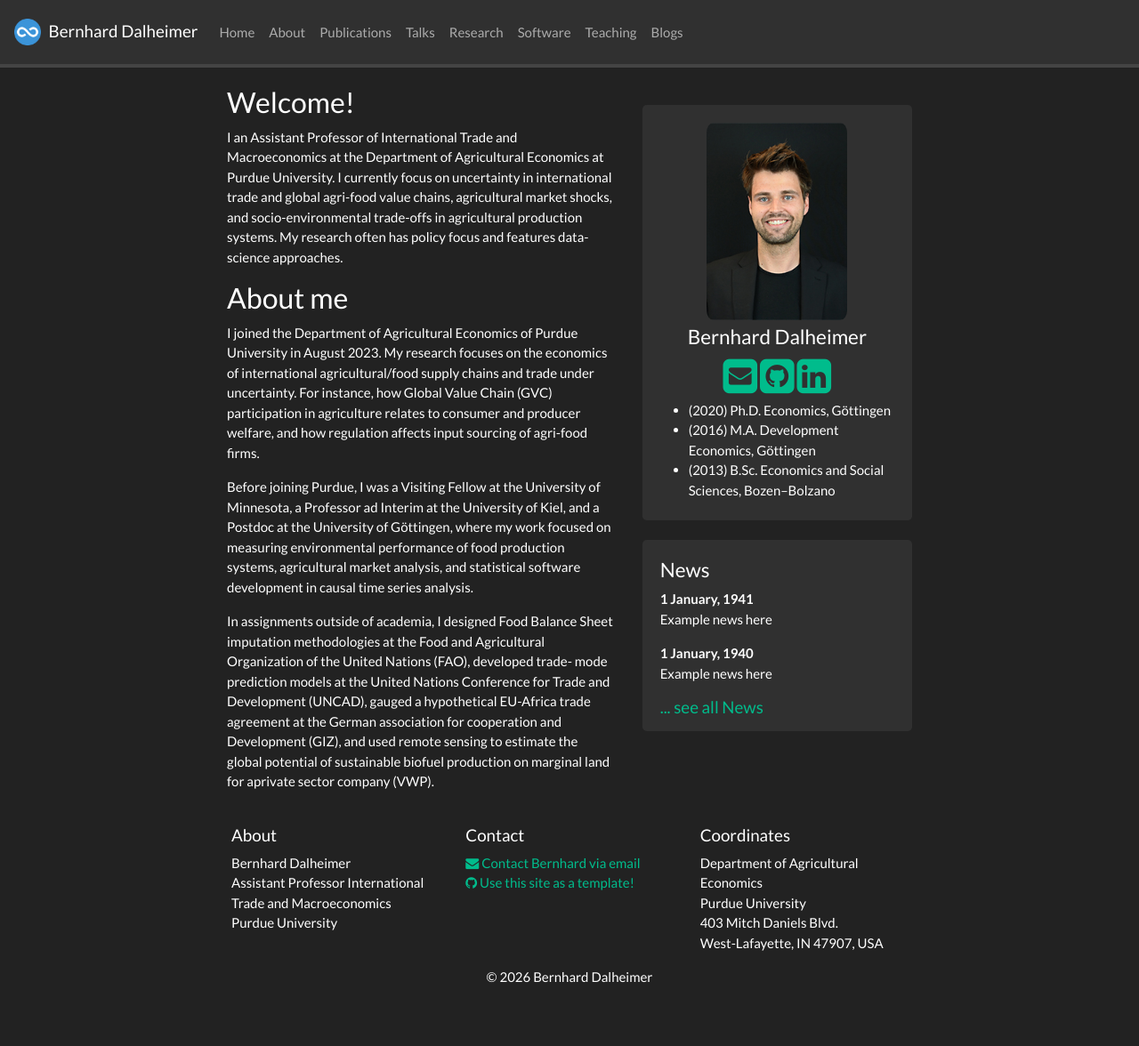
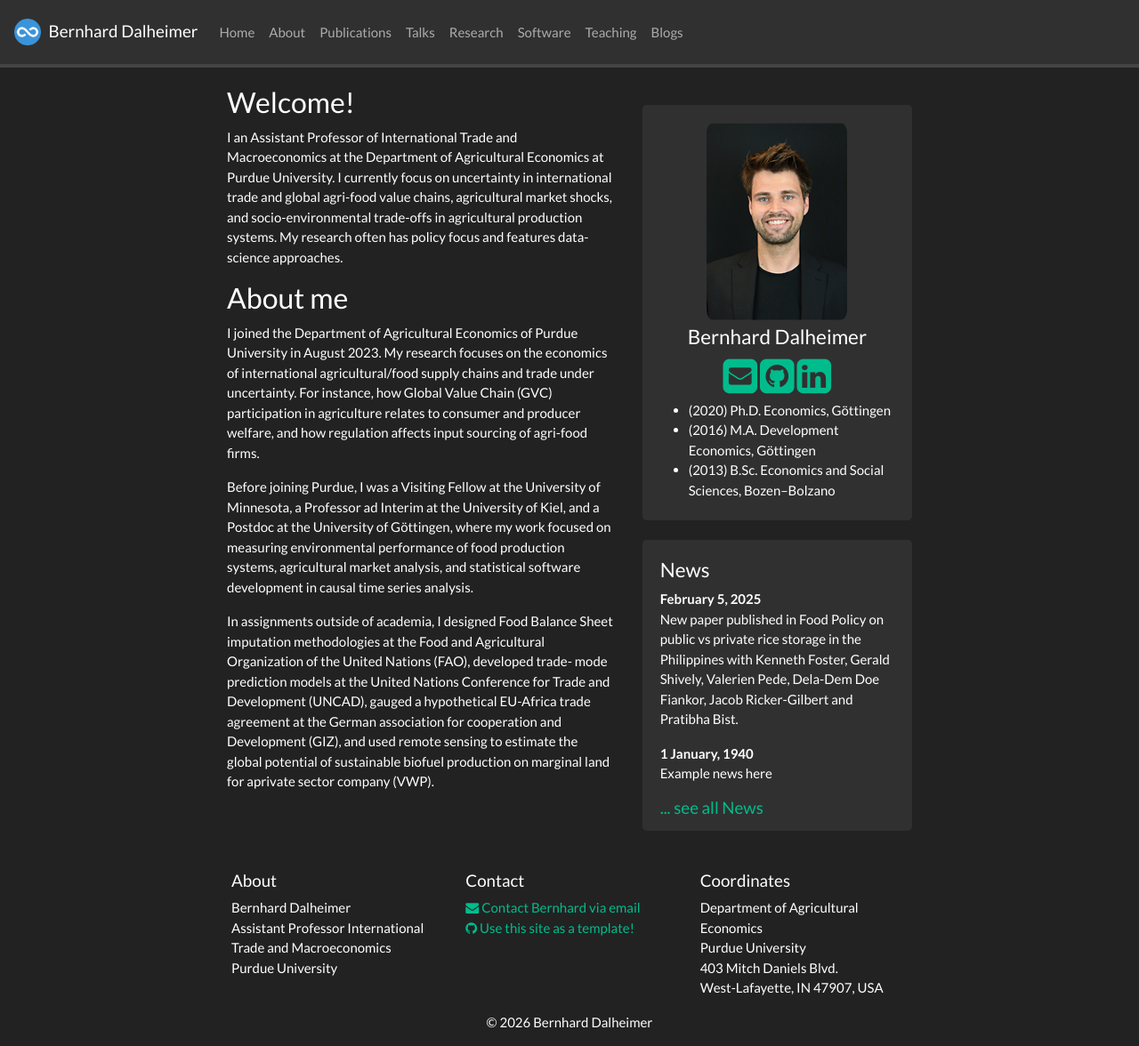
Before and after one commit to BDalheimer/BDalheimer.github.io, a Jekyll site: the page built from _pages/home.md, in a window 1280 px wide and 1176 px high. Shown: the whole window at 89% size. Built offline with Jekyll 4.4.1, drawn with Linux system fonts in a browser that asks for light colours; nearby versions of some CDN libraries; a style sheet for code colours, icons or effects is not loaded.

Commit message:
fix urls

```diff
--- a/_config.yml
+++ b/_config.yml
@@ -2,8 +2,8 @@
 title: Bernhard Dalheimer
 email: bdalheim@purdue.edu
 description: Academic webpage of Bernhard Dalheimer
-baseurl: "/website"
-url: "https://BDalheimer.github.io"
+baseurl: ""
+url: ""
 
 # Google analytics ID: Uncomment and your own, if you like
 # google_analytics: XX
--- a/_data/news.yml
+++ b/_data/news.yml
@@ -1,5 +1,5 @@
-- date: 1 January, 1941
-  headline: "Example news here"
+- date: February 5, 2025
+  headline: "New paper published in Food Policy on public vs private rice storage in the Philippines with Kenneth Foster, Gerald Shively, Valerien Pede, Dela-Dem Doe Fiankor, Jacob Ricker-Gilbert and Pratibha Bist."
 
 - date: 1 January, 1940
   headline: "Example news here"
```
Also changed, not shown: 1 other file.
